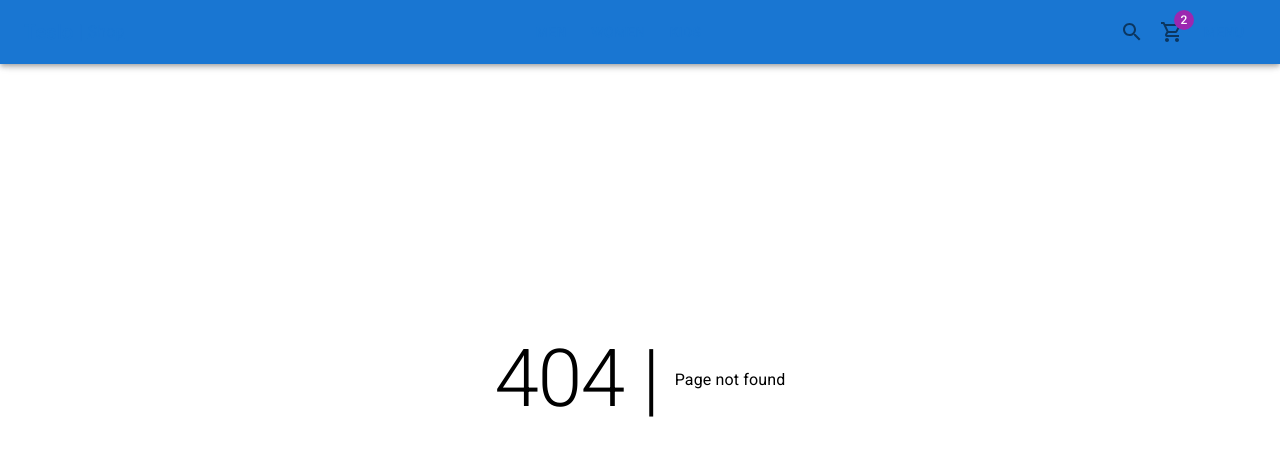
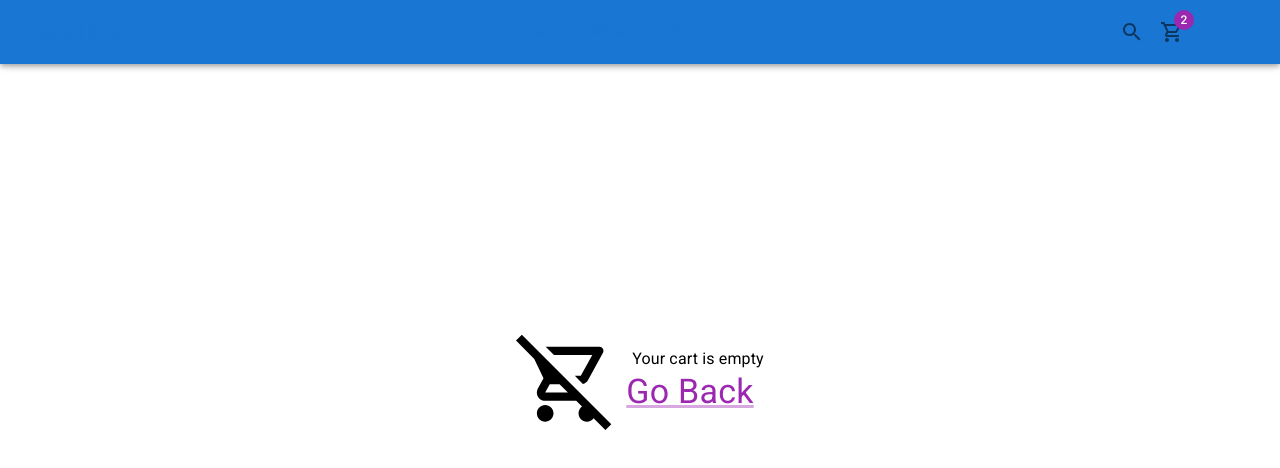
Before and after one commit to karlbehrensg/teslo-shop, a Next.js app: page /cart/empty in a window 1280 px wide. Before the commit this address had no page. Shown: the top 468 px of the page. Built offline with nearby package versions, Linux system fonts and the light colour scheme.

Commit message:
Empty cart page

```diff
--- /dev/null
+++ b/pages/cart/empty.tsx
@@ -0,0 +1,34 @@
+import NextLink from "next/link";
+
+import { RemoveShoppingCartOutlined } from "@mui/icons-material";
+import { Box, Link, Typography } from "@mui/material";
+import { ShopLayout } from "../../components/layout/ShopLayout";
+
+const EmptyPage = () => {
+  return (
+    <ShopLayout
+      title="Cart empty"
+      pageDescription="There aren't any items in your cart"
+    >
+      <Box
+        display="flex"
+        justifyContent="center"
+        alignItems="center"
+        height="calc(100vh - 200px)"
+        sx={{ flexDirection: { xs: "column", sm: "row" } }}
+      >
+        <RemoveShoppingCartOutlined sx={{ fontSize: 100 }} />
+        <Box display="flex" flexDirection="column" alignItems="center">
+          <Typography marginLeft={2}>Your cart is empty</Typography>
+          <NextLink href="/" passHref>
+            <Link typography="h4" color="secondary">
+              Go Back
+            </Link>
+          </NextLink>
+        </Box>
+      </Box>
+    </ShopLayout>
+  );
+};
+
+export default EmptyPage;
```
